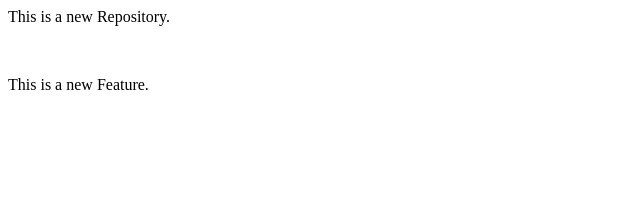
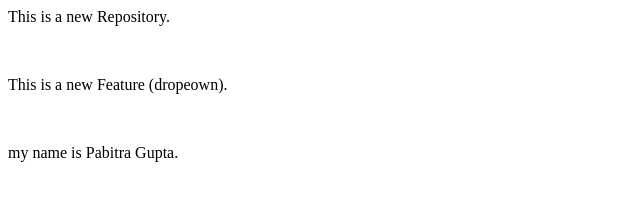
Before and after one commit to Pabitragupta/Local_Repo, a plain HTML site: page index.html in a window 1280 px wide. Shown: the whole page, without its empty margins (0-640 px from the left). Drawn offline with Linux system fonts and the light colour scheme.

```diff
--- a/index.html
+++ b/index.html
@@ -1,3 +1,5 @@
 <p>This is a new Repository.</p>
 <br>
-<p>This is a new Feature.</p>
+<p>This is a new Feature (dropeown).</p>
+<br>
+<p>my name is Pabitra Gupta.</p>
```
